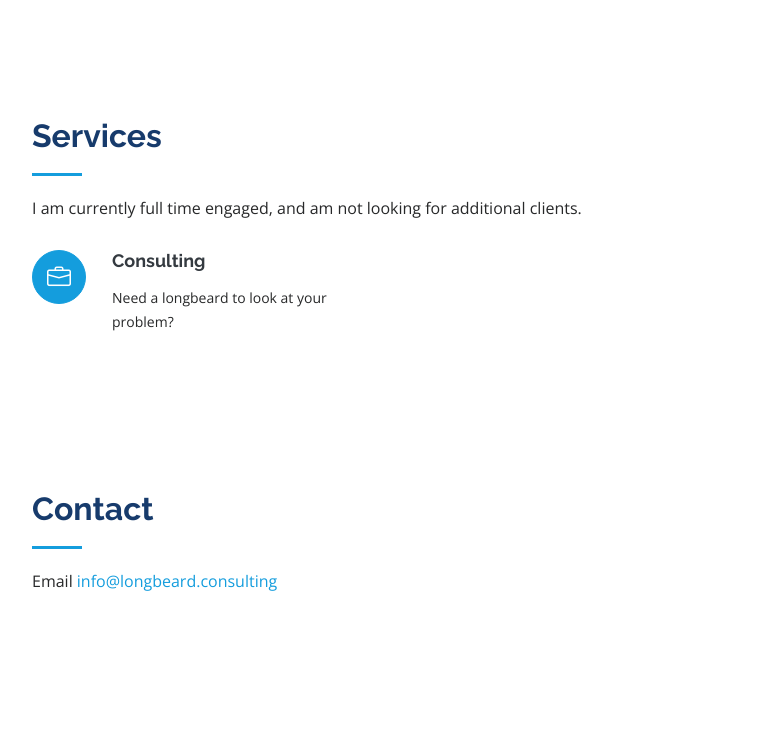
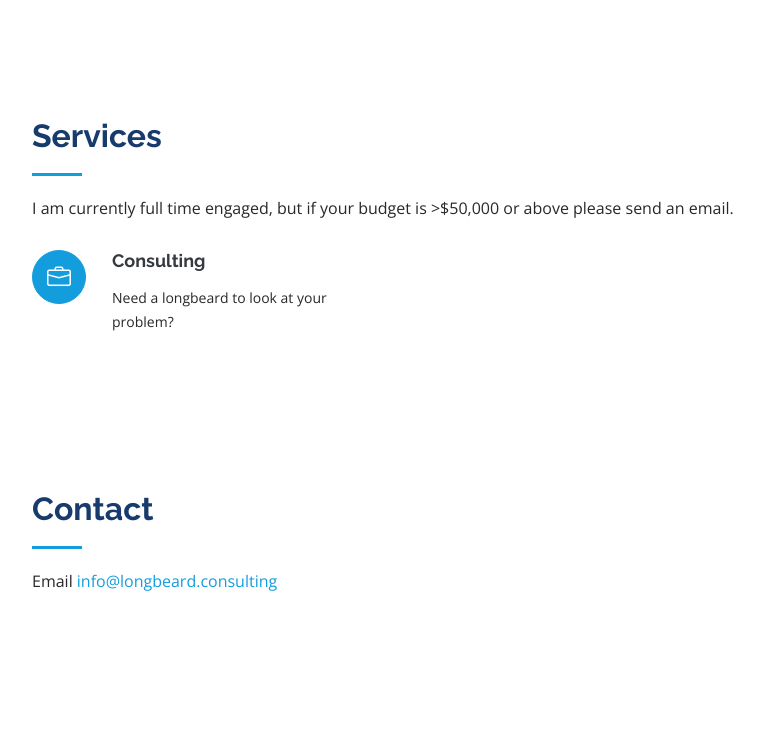
Before and after one commit to longbeard-consulting/webpage, a plain HTML site: page index.html in a window 1280 px wide. Shown: the part 1286-2039 px from the top of the page, without its empty margins (280-1044 px from the left). Drawn offline with nearby package versions, Linux system fonts and the light colour scheme.

Commit message:
fixing words

```diff
--- a/index.html
+++ b/index.html
@@ -99,7 +99,7 @@
 
         <div class="section-title">
           <h2>Services</h2>
-          <p>I am currently full time engaged, and am not looking for additional clients.
+	  <p>I am currently full time engaged, but if your budget is >$50,000 or above please send an email.
 	  </p>
         </div>
 
```
